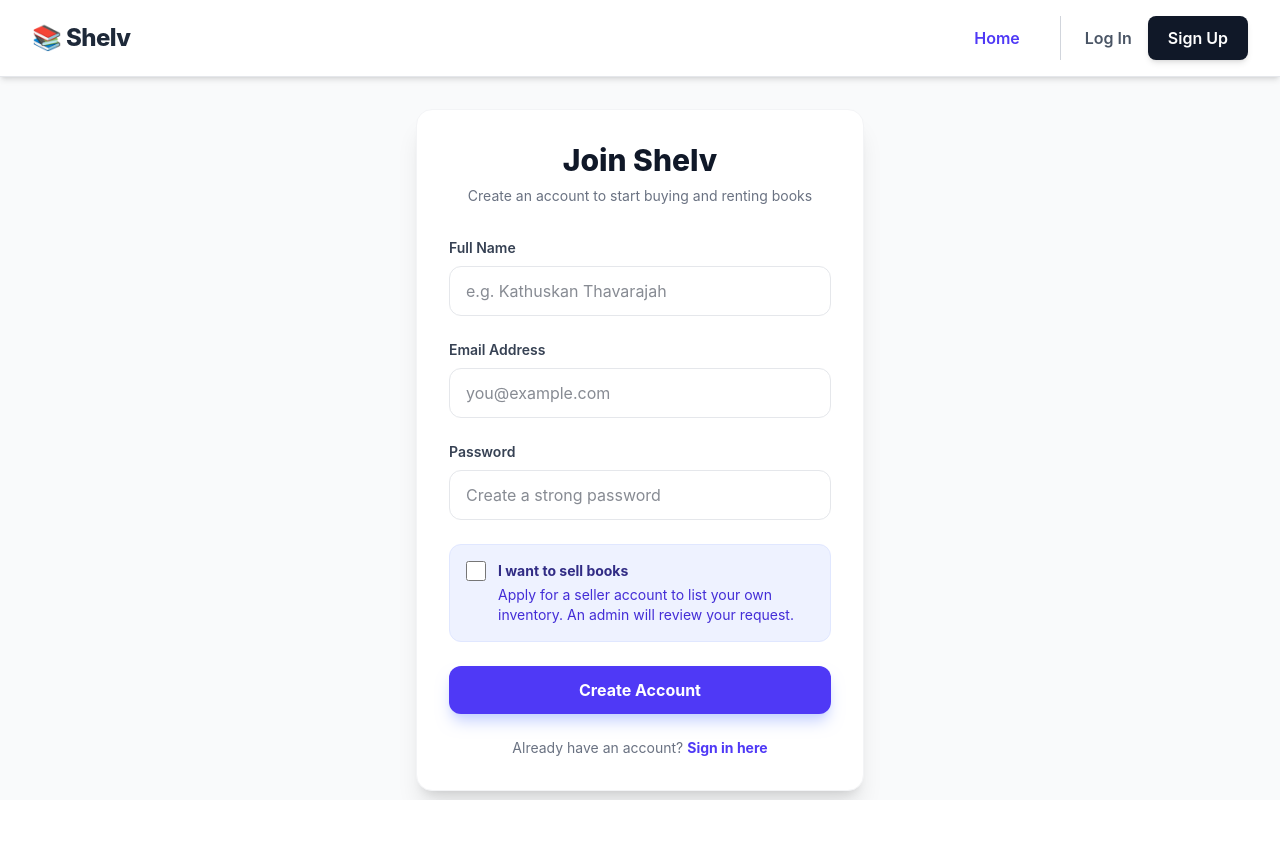
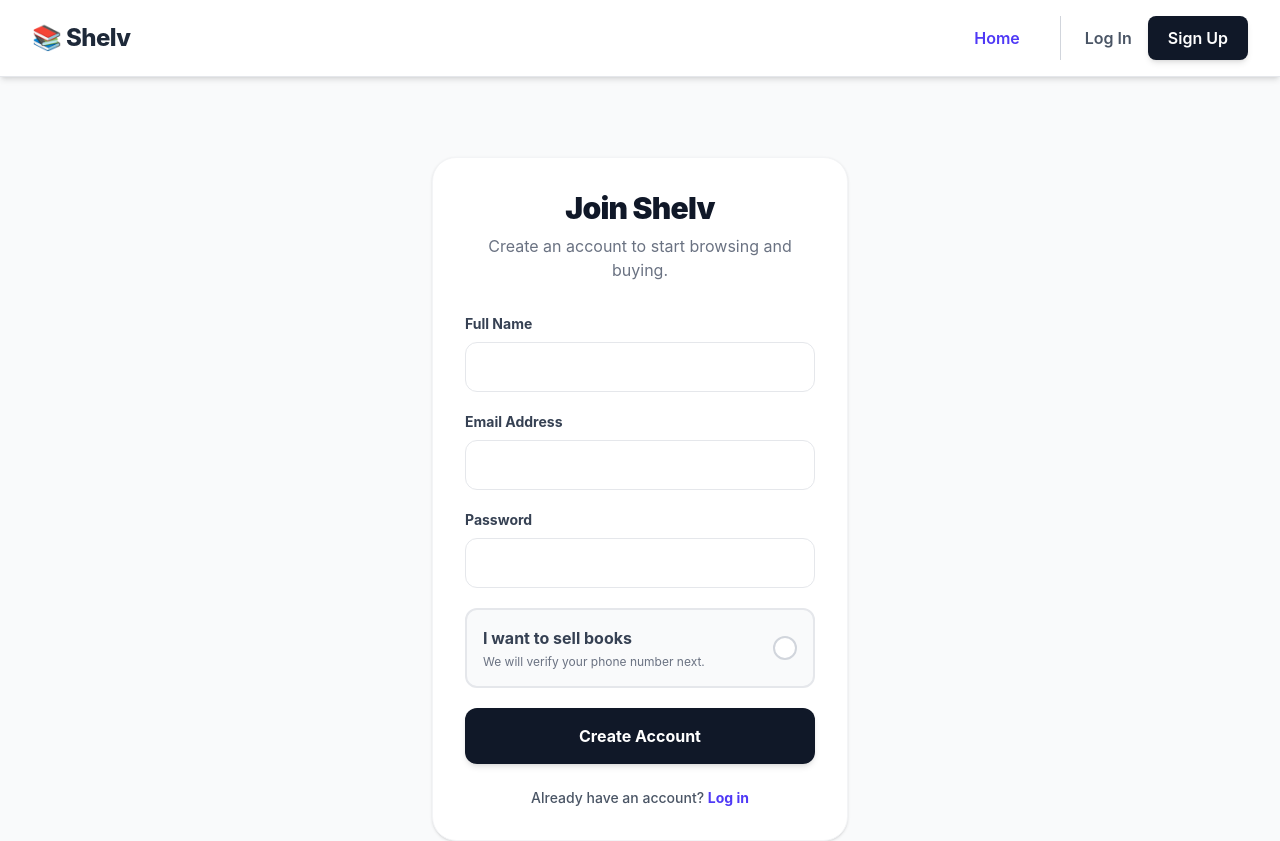
Before and after one commit to Kathuskan/shelv, a React (Vite) app in the folder client/: page /register in a window 1280 px wide. Before the commit the page ends 800 px from the top, so only its background shows below. Built offline with nearby package versions, Linux system fonts and the light colour scheme.

Commit message:
Integrated seller application into registration flow

```diff
--- a/client/src/App.jsx
+++ b/client/src/App.jsx
@@ -9,6 +9,7 @@
 import EditBook from './EditBook';
 import BookCard from './BookCard';
 import BookDetails from './BookDetails';
+import ApplySeller from './ApplySeller';
 
 // 1. The Home Component
 function Home() {
@@ -156,8 +157,11 @@
                   <div className="flex flex-col items-end">
                     <span className="text-sm font-medium text-gray-900">Hi, {user.name?.split(' ')[0]}</span>
 
+                    {/* REPLACED: Now links to the verification page instead of an instant API call */}
                     {user?.sellerStatus === 'none' && user?.role !== 'admin' && (
-                      <button onClick={requestSellerAccount} className="text-[10px] bg-amber-500 text-white px-2 py-0.5 rounded mt-1">Become a Seller</button>
+                      <Link to="/apply-seller" className="text-[10px] bg-amber-500 hover:bg-amber-600 transition-colors text-white px-3 py-1 rounded-full mt-1 font-bold tracking-wide uppercase">
+                        Become a Seller
+                      </Link>
                     )}
                     {user?.sellerStatus === 'pending' && <span className="text-[10px] text-amber-600 font-bold italic">Pending...</span>}
                     {user?.role === 'admin' && <Link to="/admin" className="text-[10px] text-red-600 font-bold">Admin Panel</Link>}
@@ -213,6 +217,11 @@
                 : <Navigate to="/" replace />
             }
           />
+          {/* VERIFICATION ROUTE */}
+          <Route
+            path="/apply-seller"
+            element={user ? <ApplySeller /> : <Navigate to="/login" replace />}
+          />
         </Routes>
       </div>
     </BrowserRouter>
--- /dev/null
+++ b/client/src/ApplySeller.jsx
@@ -0,0 +1,107 @@
+import { useState } from 'react';
+import axios from 'axios';
+import { useNavigate } from 'react-router-dom';
+
+function ApplySeller() {
+    const [step, setStep] = useState(1);
+    const [phone, setPhone] = useState('');
+    const [code, setCode] = useState('');
+    const [loading, setLoading] = useState(false);
+
+    const navigate = useNavigate();
+    const token = localStorage.getItem('token');
+    const user = JSON.parse(localStorage.getItem('user'));
+
+    const handleSendOTP = async (e) => {
+        e.preventDefault();
+        setLoading(true);
+        try {
+            await axios.post('http://localhost:5001/api/auth/send-otp', { phone }, {
+                headers: { Authorization: `Bearer ${token}` }
+            });
+            setStep(2); // Move to the code entry step
+            setLoading(false);
+        } catch (error) {
+            alert("Failed to send verification code.");
+            setLoading(false);
+        }
+    };
+
+    const handleVerify = async (e) => {
+        e.preventDefault();
+        setLoading(true);
+        try {
+            const response = await axios.post('http://localhost:5001/api/auth/verify-otp', { code }, {
+                headers: { Authorization: `Bearer ${token}` }
+            });
+
+            alert("Success! You are now an approved seller.");
+
+            // Update the local storage with the new 'seller' role
+            localStorage.setItem('user', JSON.stringify(response.data.updatedUser));
+
+            // Force reload the page so the Navbar updates, then send to dashboard
+            window.location.href = '/my-listings';
+        } catch (error) {
+            alert(error.response?.data?.message || "Invalid Code.");
+            setLoading(false);
+        }
+    };
+
+    return (
+        <div className="max-w-md mx-auto mt-20 px-4">
+            <div className="bg-white p-8 rounded-3xl shadow-md border border-gray-100">
+                <div className="text-center mb-8">
+                    <h2 className="text-3xl font-black text-gray-900 mb-2">Become a Seller</h2>
+                    <p className="text-gray-500">Verify your mobile number to instantly activate your storefront.</p>
+                </div>
+
+                {step === 1 ? (
+                    <form onSubmit={handleSendOTP} className="space-y-6">
+                        <div>
+                            <label className="block text-sm font-bold text-gray-700 mb-2">Mobile Number</label>
+                            <input
+                                type="tel"
+                                required
+                                value={phone}
+                                onChange={(e) => setPhone(e.target.value)}
+                                placeholder="07X XXX XXXX"
+                                className="w-full px-4 py-3 rounded-xl border border-gray-200 focus:ring-2 focus:ring-indigo-600 outline-none"
+                            />
+                        </div>
+                        <button type="submit" disabled={loading} className="w-full bg-gray-900 hover:bg-black text-white font-bold py-4 rounded-xl transition-colors">
+                            {loading ? "Sending..." : "Send Verification Code"}
+                        </button>
+                    </form>
+                ) : (
+                    <form onSubmit={handleVerify} className="space-y-6">
+                        <div className="bg-indigo-50 text-indigo-800 p-4 rounded-xl text-sm mb-6 text-center">
+                            Code sent to <strong>{phone}</strong>.<br/>
+                            <span className="text-xs text-indigo-600 font-bold">(Check your backend terminal!)</span>
+                        </div>
+                        <div>
+                            <label className="block text-sm font-bold text-gray-700 mb-2">Enter 6-Digit Code</label>
+                            <input
+                                type="text"
+                                required
+                                maxLength="6"
+                                value={code}
+                                onChange={(e) => setCode(e.target.value)}
+                                placeholder="------"
+                                className="w-full px-4 py-3 text-center text-2xl tracking-[0.5em] font-mono rounded-xl border border-gray-200 focus:ring-2 focus:ring-indigo-600 outline-none"
+                            />
+                        </div>
+                        <button type="submit" disabled={loading} className="w-full bg-indigo-600 hover:bg-indigo-700 text-white font-bold py-4 rounded-xl transition-colors shadow-md">
+                            {loading ? "Verifying..." : "Verify & Activate Account"}
+                        </button>
+                        <button type="button" onClick={() => setStep(1)} className="w-full text-center text-sm font-bold text-gray-500 hover:text-gray-800 mt-4">
+                            Wrong number? Go back.
+                        </button>
+                    </form>
+                )}
+            </div>
+        </div>
+    );
+}
+
+export default ApplySeller;
--- a/client/src/Register.jsx
+++ b/client/src/Register.jsx
@@ -1,78 +1,98 @@
 import { useState } from 'react';
 import axios from 'axios';
-import { useNavigate, Link } from 'react-router-dom';
+import { Link } from 'react-router-dom';
 
 function Register() {
-  // Added 'applySeller' to the state
-  const [formData, setFormData] = useState({ name: '', email: '', password: '', applySeller: false });
-  const navigate = useNavigate();
+  const [formData, setFormData] = useState({ name: '', email: '', password: '' });
+
+  // NEW: Track if they want to be a seller right away
+  const [wantToSell, setWantToSell] = useState(false);
+
+  const [loading, setLoading] = useState(false);
+  const [error, setError] = useState('');
 
   const handleChange = (e) => {
-    const value = e.target.type === 'checkbox' ? e.target.checked : e.target.value;
-    setFormData({ ...formData, [e.target.name]: value });
+    setFormData({ ...formData, [e.target.name]: e.target.value });
   };
 
   const handleSubmit = async (e) => {
     e.preventDefault();
+    setLoading(true);
+    setError('');
+
     try {
-      const response = await axios.post('http://localhost:5001/api/auth/register', formData);
-      alert(response.data.message);
-      navigate('/login');
-    } catch (error) {
-      alert(error.response?.data?.message || 'Registration failed. Please try again.');
+      // 1. Create the account in the database
+      await axios.post('http://localhost:5001/api/auth/register', formData);
+
+      // 2. Automatically log them in immediately to get their secure Token
+      const loginRes = await axios.post('http://localhost:5001/api/auth/login', {
+        email: formData.email,
+        password: formData.password
+      });
+
+      // Save the digital ID card to the browser
+      localStorage.setItem('token', loginRes.data.token);
+      localStorage.setItem('user', JSON.stringify(loginRes.data.user));
+
+      // 3. The Magic Routing! Send them to the OTP page or the Home page
+      if (wantToSell) {
+        window.location.href = '/apply-seller';
+      } else {
+        window.location.href = '/';
+      }
+
+    } catch (err) {
+      setError(err.response?.data?.message || 'Registration failed. Please try again.');
+      setLoading(false);
     }
   };
 
   return (
-    <div className="flex items-center justify-center min-h-[80vh]">
-      <div className="w-full max-w-md bg-white rounded-2xl shadow-xl border border-gray-100 p-8">
+    <div className="max-w-md mx-auto mt-20 px-4">
+      <div className="bg-white p-8 rounded-3xl shadow-sm border border-gray-100">
         <div className="text-center mb-8">
-          <h2 className="text-3xl font-extrabold text-gray-900">Join Shelv</h2>
-          <p className="text-gray-500 mt-2 text-sm">Create an account to start buying and renting books</p>
+          <h2 className="text-3xl font-black text-gray-900 tracking-tight">Join Shelv</h2>
+          <p className="text-gray-500 mt-2">Create an account to start browsing and buying.</p>
         </div>
 
-        <form onSubmit={handleSubmit} className="space-y-6">
+        {error && <div className="bg-red-50 text-red-600 p-3 rounded-lg mb-6 text-sm font-bold text-center border border-red-100">{error}</div>}
+
+        <form onSubmit={handleSubmit} className="space-y-5">
           <div>
-            <label className="block text-sm font-semibold text-gray-700 mb-2">Full Name</label>
-            <input type="text" name="name" value={formData.name} onChange={handleChange} required
-              className="w-full px-4 py-3 rounded-xl border border-gray-200 focus:ring-2 focus:ring-indigo-600 outline-none transition-all" placeholder="e.g. Kathuskan Thavarajah" />
+            <label className="block text-sm font-bold text-gray-700 mb-2">Full Name</label>
+            <input type="text" name="name" value={formData.name} onChange={handleChange} required className="w-full px-4 py-3 rounded-xl border border-gray-200 focus:ring-2 focus:ring-indigo-600 outline-none" />
+          </div>
+          <div>
+            <label className="block text-sm font-bold text-gray-700 mb-2">Email Address</label>
+            <input type="email" name="email" value={formData.email} onChange={handleChange} required className="w-full px-4 py-3 rounded-xl border border-gray-200 focus:ring-2 focus:ring-indigo-600 outline-none" />
+          </div>
+          <div>
+            <label className="block text-sm font-bold text-gray-700 mb-2">Password</label>
+            <input type="password" name="password" value={formData.password} onChange={handleChange} required className="w-full px-4 py-3 rounded-xl border border-gray-200 focus:ring-2 focus:ring-indigo-600 outline-none" />
           </div>
 
-          <div>
-            <label className="block text-sm font-semibold text-gray-700 mb-2">Email Address</label>
-            <input type="email" name="email" value={formData.email} onChange={handleChange} required
-              className="w-full px-4 py-3 rounded-xl border border-gray-200 focus:ring-2 focus:ring-indigo-600 outline-none transition-all" placeholder="you@example.com" />
-          </div>
-
-          <div>
-            <label className="block text-sm font-semibold text-gray-700 mb-2">Password</label>
-            <input type="password" name="password" value={formData.password} onChange={handleChange} required
-              className="w-full px-4 py-3 rounded-xl border border-gray-200 focus:ring-2 focus:ring-indigo-600 outline-none transition-all" placeholder="Create a strong password" />
-          </div>
-
-          {/* NEW: Seller Application Checkbox */}
-          <div className="flex items-start bg-indigo-50 p-4 rounded-xl border border-indigo-100">
-            <div className="flex items-center h-5">
-              <input type="checkbox" name="applySeller" checked={formData.applySeller} onChange={handleChange}
-                className="w-5 h-5 text-indigo-600 bg-white border-gray-300 rounded focus:ring-indigo-500 cursor-pointer" />
+          {/* NEW: The Seller Toggle Box */}
+          <div
+            onClick={() => setWantToSell(!wantToSell)}
+            className={`cursor-pointer p-4 rounded-xl border-2 transition-all flex items-center justify-between ${wantToSell ? 'border-indigo-600 bg-indigo-50' : 'border-gray-200 bg-gray-50 hover:bg-gray-100'}`}
+          >
+            <div>
+              <p className={`font-bold ${wantToSell ? 'text-indigo-900' : 'text-gray-700'}`}>I want to sell books</p>
+              <p className={`text-xs mt-1 ${wantToSell ? 'text-indigo-600' : 'text-gray-500'}`}>We will verify your phone number next.</p>
             </div>
-            <div className="ml-3 text-sm">
-              <label className="font-bold text-indigo-900 cursor-pointer">I want to sell books</label>
-              <p className="text-indigo-700 mt-1">Apply for a seller account to list your own inventory. An admin will review your request.</p>
+            <div className={`w-6 h-6 rounded-full border-2 flex items-center justify-center ${wantToSell ? 'border-indigo-600 bg-indigo-600' : 'border-gray-300 bg-white'}`}>
+              {wantToSell && <svg className="w-4 h-4 text-white" fill="none" viewBox="0 0 24 24" stroke="currentColor"><path strokeLinecap="round" strokeLinejoin="round" strokeWidth="3" d="M5 13l4 4L19 7" /></svg>}
             </div>
           </div>
 
-          <button type="submit" className="w-full bg-indigo-600 hover:bg-indigo-700 text-white font-bold py-3 px-4 rounded-xl transition-colors duration-300 shadow-lg shadow-indigo-200">
-            Create Account
+          <button type="submit" disabled={loading} className="w-full bg-gray-900 hover:bg-black text-white font-bold py-4 rounded-xl transition-all shadow-md transform hover:-translate-y-0.5">
+            {loading ? 'Creating Account...' : (wantToSell ? 'Continue to Verification \u2192' : 'Create Account')}
           </button>
         </form>
 
-        <div className="mt-6 text-center text-sm text-gray-500">
-          Already have an account?{' '}
-          <Link to="/login" className="text-indigo-600 font-bold hover:underline">
-            Sign in here
-          </Link>
-        </div>
+        <p className="text-center mt-6 text-sm text-gray-600 font-medium">
+          Already have an account? <Link to="/login" className="text-indigo-600 font-bold hover:underline">Log in</Link>
+        </p>
       </div>
     </div>
   );
```
Also changed, not shown: 2 other files (tests, documents, lock files or other folders).
